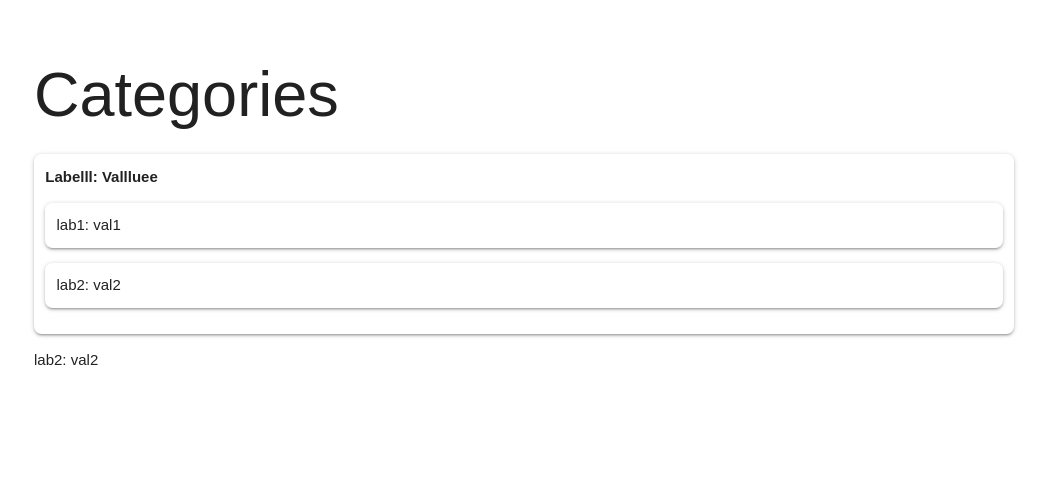
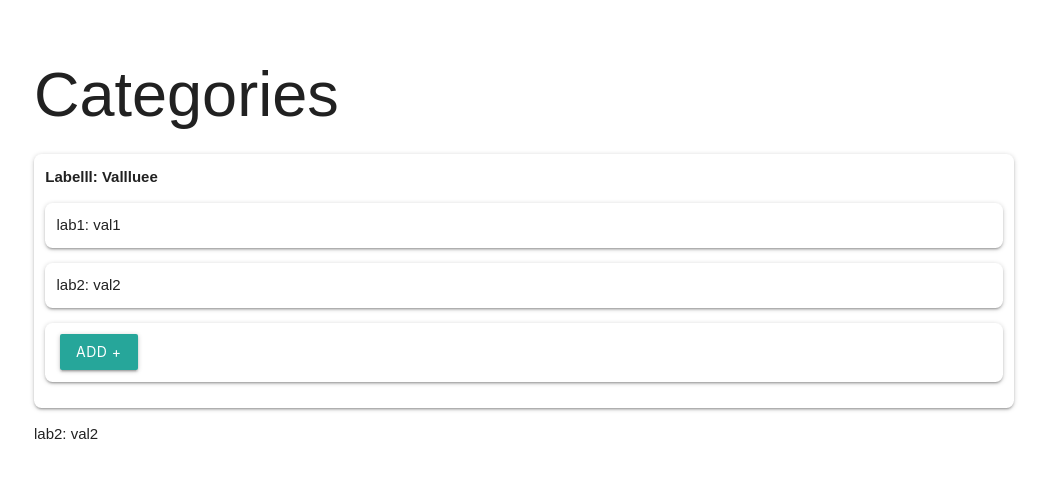
Before and after one commit to kelbert2/Linker-app, a React (Create React App) app: page / in a window 1280 px wide. Shown: the top 478 px of the page, without its empty margins (116-1163 px from the left). Built offline with nearby package versions, Linux system fonts and the light colour scheme.

Commit message:
Fixed some blank content display bugs

```diff
--- a/src/Card.tsx
+++ b/src/Card.tsx
@@ -1,6 +1,7 @@
-import React, { Component, useState } from 'react';
+import React, { useState } from 'react';
 import { Pair } from './Pair';
 import EditablePair from './EditablePair';
+import { Utils } from './Utils';
 
 export interface CardProperties {
     title: Pair;
@@ -32,7 +33,7 @@ function Card(props: CardProperties) {
     //     storedText: "Placeholder"
     // }
 
-    const history: number = 10;
+    // const history: number = 10;
 
     // handleInteraction(i: number) {
     //     // const content = this.state.content.slice();
@@ -69,22 +70,46 @@ function Card(props: CardProperties) {
 
         const newContent = [...content];
         // content.slice()
+
+        if (key >= newContent.length) {
+            newContent.push(pair);
+        } else {
             newContent[key] = pair;
+        }
+
         setContent(newContent);
 
         // console.log('Current Content: ');
         // console.log(newContent[key]);
+
+        if (content.every(element => (element.label !== '' && element.value !== ''))) {
+            // addContent(new Pair({ label: '', value: '' }), content.length);
+            newContent.push(new Pair({ label: '', value: '' }));
         }
-
+    }
+    // TODO: Bug - if type in a single character into label, the Add + button will still display
     const renderContent = () => {
-        return content.map((item, key) => {
+        // Filter out blank items
+        // add an Add Item button but do not save to content
+        let ret = content.map((item, key) => {
+            if (!(Utils.isBlank(item.label) && Utils.isBlank(item.value as string))) {
                 return (
                     <li
                         className="card">
                         {renderPair(item, key, addContent)}
                     </li>
                 );
-        })
+            }
+            return null;
+        });
+
+        ret.push(
+            <li
+                className="card">
+                {renderPair({ label: '', value: '' }, ret.length, addContent)}
+            </li>
+        );
+        return ret;
     }
 
     return (
--- a/src/EditableContent.tsx
+++ b/src/EditableContent.tsx
@@ -1,4 +1,4 @@
-import React, { useEffect, useState, useRef, Component } from 'react';
+import React, { useEffect, useState, useRef } from 'react';
 import { useKeyPress, useOnClickOutside } from './Utils';
 import './index.css';
 /*interface EditableContentProps {
@@ -67,7 +67,7 @@ function editable(WrappedComponent: Component) {
         render() {
             let editOnClick = true;
             const { editing } = this.state;
-            if (this.props.editOnClick !== undefined) {
+            if (this.props.editOnClick !== null) {
                 editOnClick = this.props.editOnClick;
             }
             return (
--- a/src/EditablePair.tsx
+++ b/src/EditablePair.tsx
@@ -14,6 +14,7 @@ function EditablePair(props: EditablePair) {
 
     const [isEditing, setEditing] = useState(false);
     const [pair, setPair] = useState(props.pair);
+    const [isFilled, setFilled] = useState(!(Utils.isBlank(props.pair.label) && Utils.isBlank(props.pair.value as string)));
     // const [pair, setPair] = useState(new Pair({ label: 'lab', value: 'val' }));
     // const [isDate, setIsDate] = useState(false);
 
@@ -87,7 +88,10 @@ function EditablePair(props: EditablePair) {
             return (
                 <DatePicker
                     value={pair.value as string}
-                    onChange={e => setPair({ ...pair, value: e.toString() })} />
+                    onChange={e => {
+                        setFilled(!(Utils.isBlank(pair.label) && Utils.isBlank(pair.value as string)));
+                        setPair({ ...pair, value: Utils.sanitizeInput(e.toString()) });
+                    }} />
             );
         } else {
             return (
@@ -95,7 +99,10 @@ function EditablePair(props: EditablePair) {
                     id={uidValue}
                     ref={inputValueRef}
                     value={pair.value as string}
-                    onChange={e => setPair({ ...pair, value: e.target.value })}
+                    onChange={e => {
+                        setFilled(!(Utils.isBlank(pair.label) && Utils.isBlank(pair.value as string)));
+                        setPair({ ...pair, value: Utils.sanitizeInput(e.target.value)});
+                    }}
                     className={`editing--${isEditing ? "active" : "hidden"}`} />
             );
         }
@@ -122,7 +129,6 @@ function EditablePair(props: EditablePair) {
     // }
 
     const renderOptions = () => {
-
         // console.log("rendering options");
 
         return (
@@ -132,27 +138,50 @@ function EditablePair(props: EditablePair) {
                         <option value={index}>{item}</option>
                     );
                 }
-                // return undefined;
+                return null;
             })
         );
     };
 
     const valueTypeChange = (e: React.ChangeEvent<HTMLSelectElement>) => {
         // console.log("Selection of value type changed to: " + ValueType[+e.target.value] + ", raw: " + e.target.value);
+        setPair({ ...pair, valueType: Utils.getValueTypeFromIndex(+e.target.value) });
+    }
 
-        setPair({ ...pair, valueType: Utils.getValueTypeFromIndex(+e.target.value) });
+    const displayText = (): string => {
+        if (pair.value === '') {
+            if (Utils.isBlank(pair.label)) {
+                // setFilled(false);
+                return '';
+            } else {
+                // setFilled(true);
+                return pair.label;
+            }
+        } else {
+            if (Utils.isBlank(pair.label)) {
+                // setFilled(false);
+                return "Value: " + pair.value;
+            }
+        }
+        // setFilled(true);
+        return pair.label + ': ' + pair.value;
     }
 
     return (
         <div
             ref={wrapperRef}
-            className="pair">
+            className="pair"
+        >
             <span
                 ref={pairRef}
                 onClick={() => setEditing(true)}
-                className={`editing--${!isEditing ? "active" : "hidden"}`}
+                className={`display--${!isEditing ? "active" : "hidden"}`}
             >
-                {props.pair.label}: {props.pair.value}
+                {displayText()}
+                <button
+                    className={`${(isFilled) ? "invisible" : "visible"} waves-effect waves-light btn`}
+                >Add +</button>
+                {/* && pair.value === '' */}
             </span>
             {/* <TextInput
                 label="Label"
@@ -175,7 +204,10 @@ function EditablePair(props: EditablePair) {
                         ref={inputLabelRef}
                         value={pair.label}
                         type="text"
-                        onChange={e => setPair({ ...pair, label: e.target.value })} />
+                        onChange={e => {
+                            setFilled(!(Utils.isBlank(pair.label) && Utils.isBlank(pair.value as string)));
+                            setPair({ ...pair, label: Utils.sanitizeInput(e.target.value) });
+                        }} />
                     <label
                         htmlFor={uidLabel}>
                         Label </label>
--- a/src/Page.tsx
+++ b/src/Page.tsx
@@ -20,6 +20,4 @@ class Page extends Component {
         const history = this.state.history;
         const current = history[history.length - 1];
     }
-
-
 }
--- a/src/Pair.tsx
+++ b/src/Pair.tsx
@@ -1,5 +1,4 @@
 import { Utils, ValueType } from './Utils';
-import React, { Component } from 'react';
 
 // export interface IBasicPair {
 //     label: string;
@@ -19,14 +18,14 @@ export class Pair {
     //     this.valueType = props?.pair.valueType ? props.pair.valueType : ValueType.String;
     // }
     constructor(props?: Pair) {
-        this.label = props?.label ? props.label : "label";
-        this.value = props?.value ? props.value : "value";
+        this.label = props?.label ? props.label : '';
+        this.value = props?.value ? props.value : '';
         this.uid = props?.uid ? props.uid : Utils.generateUID();
         this.valueType = props?.valueType ? props.valueType : ValueType.String;
     }
 
     public toString = () => {
-        return this.label + ": " + this.value;
+        return this.label + ': ' + this.value;
     }
 }
 
--- a/src/Utils.ts
+++ b/src/Utils.ts
@@ -45,17 +45,20 @@ export class Utils {
         }
     }
 
-
     static generateUID(): string {
         return uuid.v4();
     }
 
     static isPair(val: any): val is Pair {
-        return (val as Pair).label != undefined;
+        return (val as Pair).label != null;
+    }
+
+    static isBlank(val: string) {
+        return val == null || val === '';
     }
 
     static getValueType(value: any): ValueType | null {
-        if (value == undefined) {
+        if (value == null) {
             return null;
         }
         let type: string;
@@ -99,7 +102,24 @@ export class Utils {
     static typeValidation(value: any, valueType: ValueType): boolean {
         return (this.getValueType(value) === valueType);
     }
+
+    static sanitizeInput(value: any) {
+        if (typeof value === 'string') {
+            return value.trim();
+        }
+        return value;
+    }
+
+    static displayDate(value: any) {
+        if (value instanceof Date) {
+
+        }
+
+        return value;
+    }
 }
+
+
 // from Gabe Ragland's https://usehooks.com/useKeyPress/
 export function useKeyPress(targetKey: string) {
     const [keyPressed, setKeyPressed] = useState(false);
--- a/src/index.css
+++ b/src/index.css
@@ -13,12 +13,20 @@ body {
   margin: 4rem 10rem;
 }
 
-.editing--hidden,
+.display--hidden,
 .editing-input--hidden {
   display: none;
 }
 
-.editing--active,
+.display--active {
+  width: 100%;
+  min-height: 1em;
+  cursor: pointer;
+
+  transition: all .3s;
+}
+
+.display--active,
 .editing-input--active {
   display: inline-block;
 }
@@ -61,3 +69,11 @@ body {
   padding: .75em;
   border-radius: .5em;
 }
+
+.invisible {
+  display: none;
+}
+
+.visible {
+  display: inline-block;
+}
--- a/src/index.tsx
+++ b/src/index.tsx
@@ -2,14 +2,14 @@ import React, { useState } from 'react';
 import ReactDOM from 'react-dom';
 import './index.css';
 import * as serviceWorker from './serviceWorker';
-import EditableContent from './EditableContent';
+// import EditableContent from './EditableContent';
 import { Pair } from './Pair';
 import EditablePair from './EditablePair';
 import Card from './Card';
 
 function App() {
     const [storedPair, setStoredPair] = useState(new Pair({ label: "Labelll", value: "Vallluee" }));
-    const [storedText, setStoredText] = useState("Here's some more, edit away!");
+    // const [storedText, setStoredText] = useState("Here's some more, edit away!");
 
     const [storedContent, setStoredContent] = useState([{ label: "lab1", value: "val1" }, { label: "lab2", value: "val2" }] as Pair[]);
 
```
Also changed, not shown: package.json (line endings or trailing spaces). Lines whose indentation alone changed are shown as unchanged.
